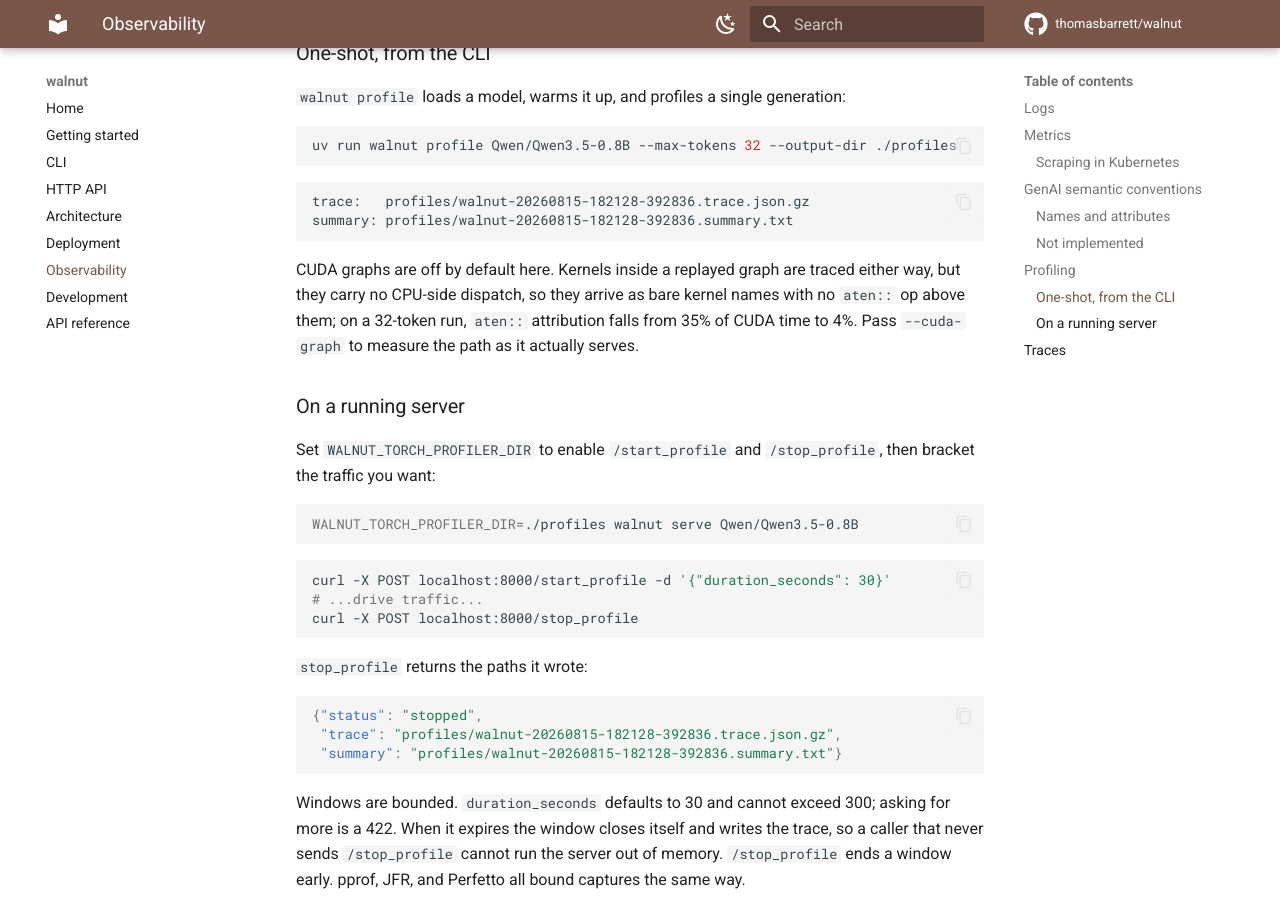
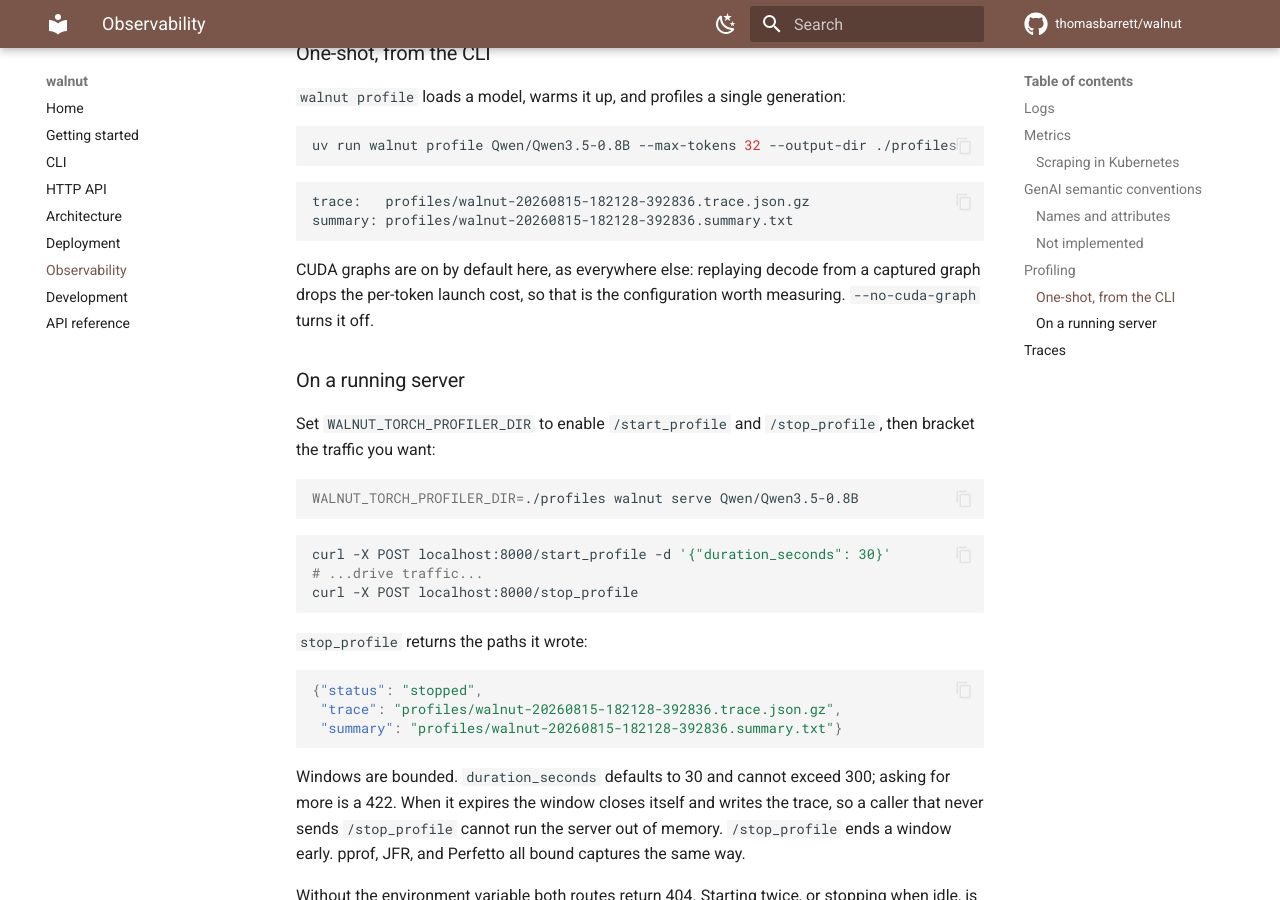
Before and after one commit to thomasbarrett/walnut, an MkDocs documentation site: the page built from docs/observability.md, in a window 1280 px wide and 900 px high, scrolled down 3004 px. Built offline with MkDocs 1.6.1 and Material for MkDocs 9.7.7, drawn with Linux system fonts in a browser that asks for light colours; comment, search, counter and statistics services are not loaded.

Commit message:
feat: load models the same way in profile as in serve (#31)
`walnut profile` and `walnut serve` both build an engine, but profile had
its own copies of the shared options and they had drifted. It defaulted
to --no-cuda-graph, so the one-shot profiler measured a slower path than
the engine ever runs: replaying decode from a captured graph drops the
per-token launch cost, which is why serve, load_model, and Engine all
capture one by default. Its --device and --dtype help had gone terse,
and --cuda-graph never read WALNUT_CUDA_GRAPH at all.

Lift the four shared parameters — MODEL, --device, --dtype, --cuda-graph
— into Annotated aliases both commands spell the same way. A flag that
means one thing under `serve` and another under `profile` is a trap, so a
test now compares the two signatures option by option: opts, default,
envvar, and help.


Claude-Session: https://claude.ai/code/session_01SuoeETB34kaavy8kjAvRSC

Co-authored-by: Thomas Barrett <tbarrett1200@gmail.com>
Co-authored-by: Claude Opus 5 <noreply@anthropic.com>

````diff
--- a/docs/observability.md
+++ b/docs/observability.md
@@ -140,11 +140,9 @@ trace:   profiles/walnut-20260815-182128-392836.trace.json.gz
 summary: profiles/walnut-20260815-182128-392836.summary.txt
 ```
 
-CUDA graphs are off by default here. Kernels inside a replayed graph are traced
-either way, but they carry no CPU-side dispatch, so they arrive as bare kernel
-names with no `aten::` op above them; on a 32-token run, `aten::` attribution
-falls from 35% of CUDA time to 4%. Pass `--cuda-graph` to measure the path as
-it actually serves.
+CUDA graphs are on by default here, as everywhere else: replaying decode from a
+captured graph drops the per-token launch cost, so that is the configuration
+worth measuring. `--no-cuda-graph` turns it off.
 
 ### On a running server
 
````
Also changed, not shown: docs/cli.md (+6 -3 lines), 2 other files.
